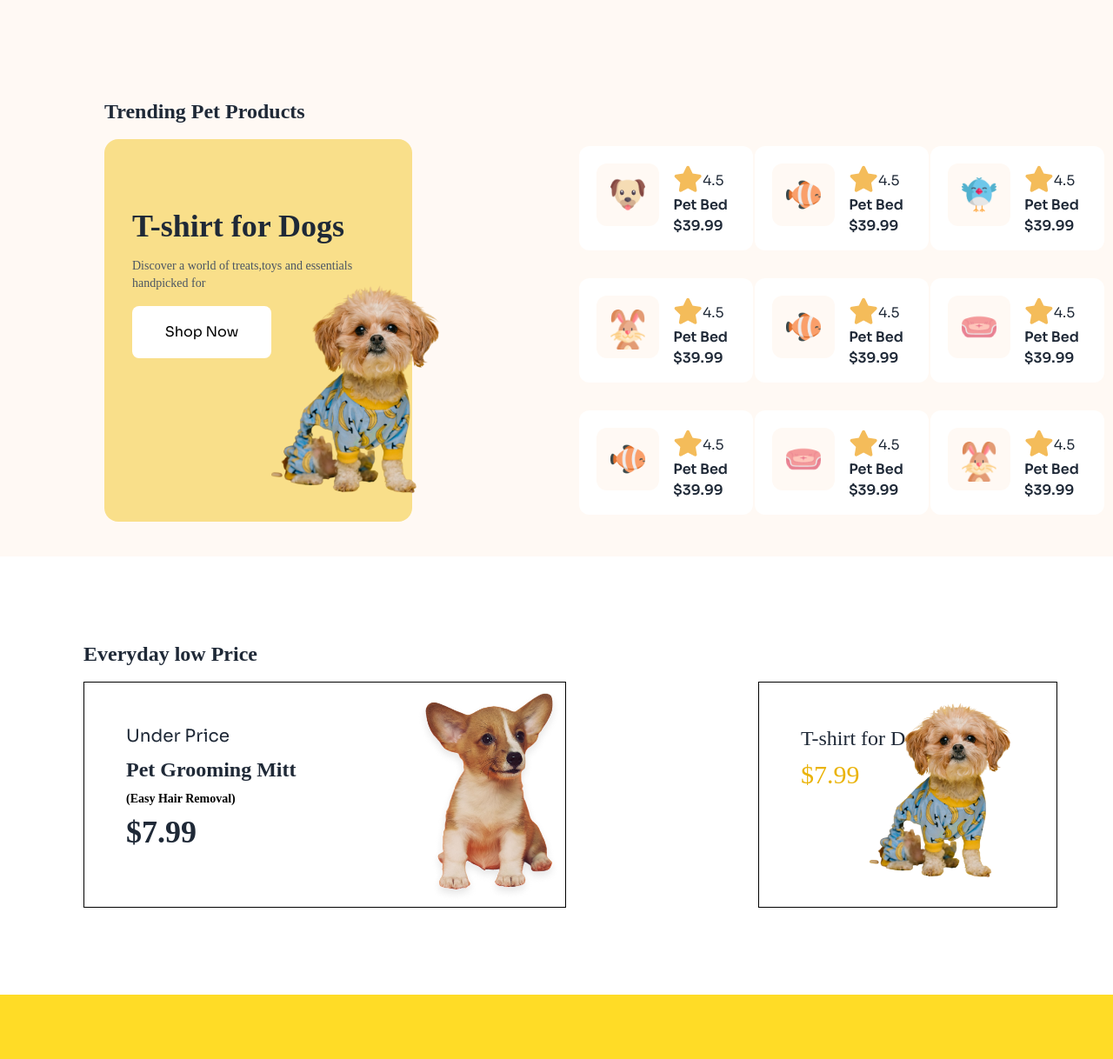
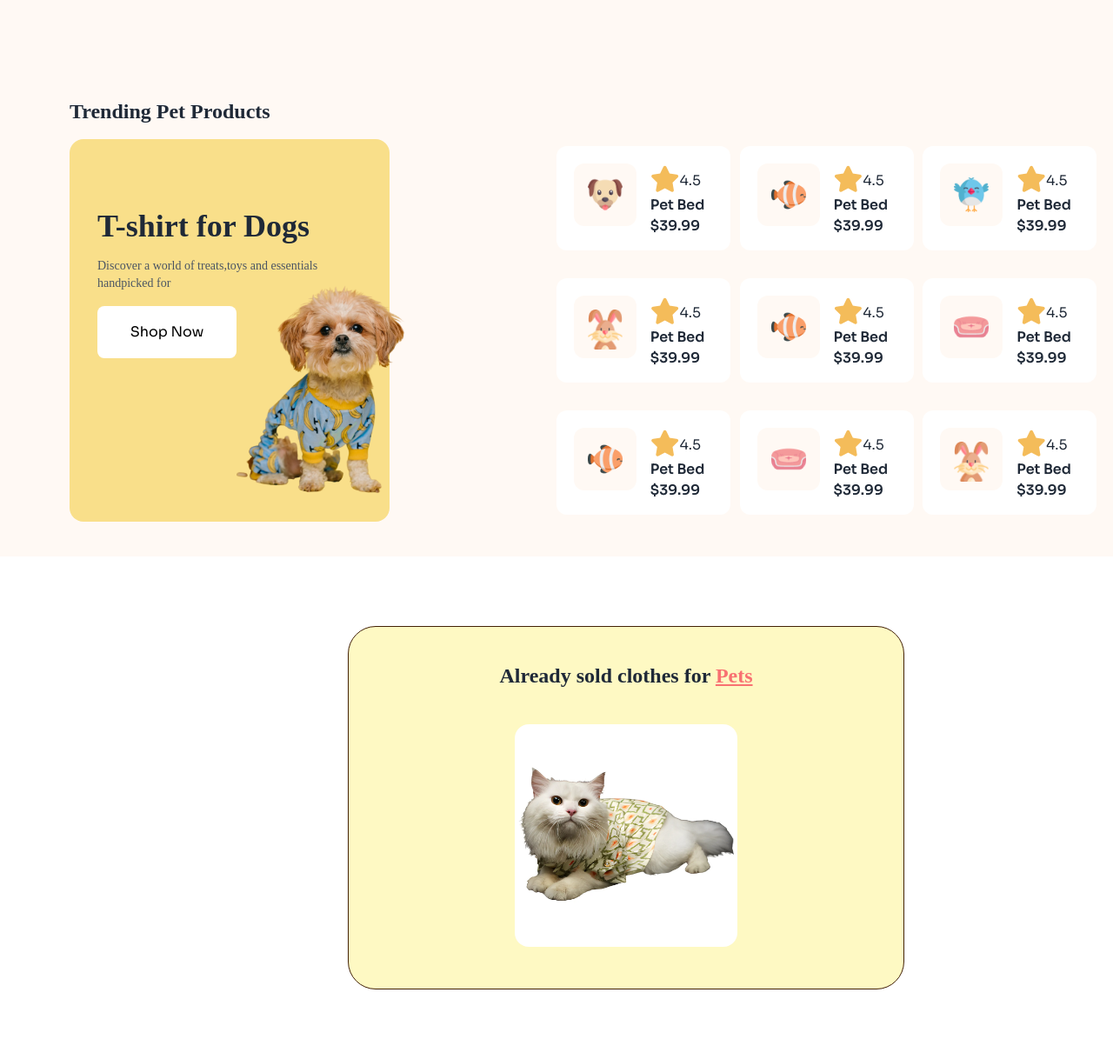
Before and after one commit to nusratmomita/Assignment-3, a plain HTML site: page index.html in a window 1280 px wide. Shown: the part 910-2128 px from the top of the page at 87% size. Drawn offline with nearby package versions, Linux system fonts and the light colour scheme; files whose address does not match are found by name; a web font is replaced by a local one.

Commit message:
Added an extra part

```diff
--- a/index.html
+++ b/index.html
@@ -71,7 +71,7 @@
                 <h3 class="text-text-color font-bold text-5xl">Pamper Your Pet, <br>Because They Deserve the Best</h3>
                 <p class="font-normal text-lg text-gray-500">Discover a world of treats, toys, and essentials handpicked for your furry friends. Shop now and make tails wag with joy!</p>
 
-                <!-- added some amination -->
+                <!-- added some animation -->
                 <!-- made some changes to the font and text style so that the whole thing looks better -->
                 <button class="relative font-extrabold text-xl p-4 rounded-lg bg-[#FFDC26]">
                     <span class="relative flex size-5">
@@ -180,10 +180,10 @@
         <!-- trending section -->
         <section class="mt-30 bg-[#FFF9F4]">
             <div class="p-10 -mt-12">
-                <h3 class="mt-24 pl-20 font-bold text-2xl mb-4">Trending Pet Products</h3>
+                <h3 class="mt-24 pl-10 font-bold text-2xl mb-4">Trending Pet Products</h3>
                 <div class="flex gap-48 items-center">
                     <!-- left part -->
-                    <div class="ml-20 p-8 card bg-[#F9DF8A] w-100 h-110 space-y-4 relative">
+                    <div class="ml-10 p-8 card bg-[#F9DF8A] w-100 h-110 space-y-4 relative">
                             <h3 class="mt-12 font-bold text-4xl">T-shirt for Dogs</h3>
                             <p class="text-gray-600 sore-font text-sm">Discover a world of treats,toys and essentials handpicked for</p>
                             <div>
@@ -362,6 +362,31 @@
                 </div>
         </section>
 
+        <!-- extra part -->
+        <div class="border border-yellow-950 rounded-4xl text-center mt-20 bg-yellow-100 w-1/2 ml-100">
+            <h1 class="font-bold text-2xl p-5 m-5">Already sold clothes  for <span class="underline text-red-400">Pets</span></h1>
+            <div class="carousel rounded-box w-64 mb-12">
+                <div class="carousel-item w-full">
+                  <img
+                    src="c1-assets/cat_cloth.png"
+                    class="w-full"
+                    alt="Tailwind CSS Carousel component" />
+                </div>
+                <div class="carousel-item w-full">
+                  <img
+                    src="c1-assets/cat_clo1.png"
+                    class="w-full"
+                    alt="Tailwind CSS Carousel component" />
+                </div>
+                <div class="carousel-item w-full">
+                  <img
+                    src="c1-assets/cat_clo2.png"
+                    class="w-full"
+                    alt="Tailwind CSS Carousel component" />
+                </div>
+            </div>
+        </div>
+
         <!-- low price section -->
         <section class="mt-24">
             <h3 class="mt-24 ml-24 font-bold text-2xl mb-4">Everyday low Price</h3>
```
Also changed, not shown: c1-assets/cat_clo1.png (added), c1-assets/cat_clo2.png (added), c1-assets/cat_cloth.png (added).
